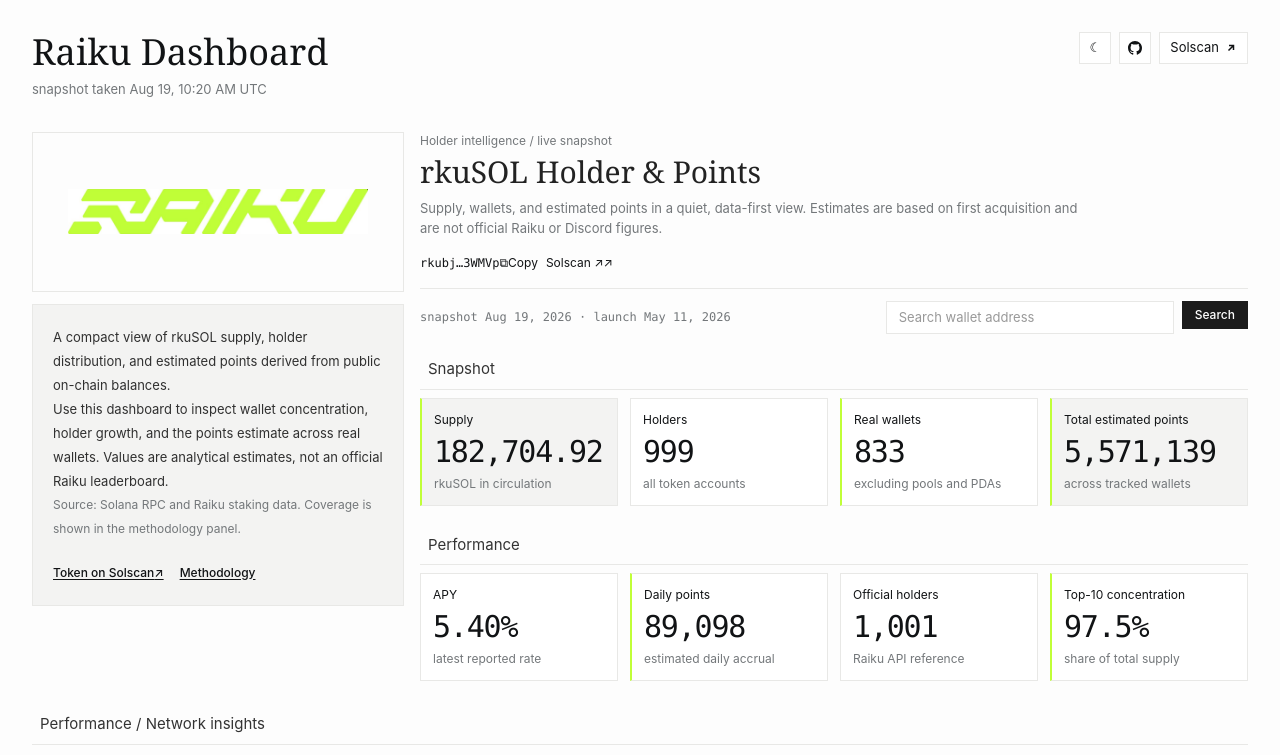
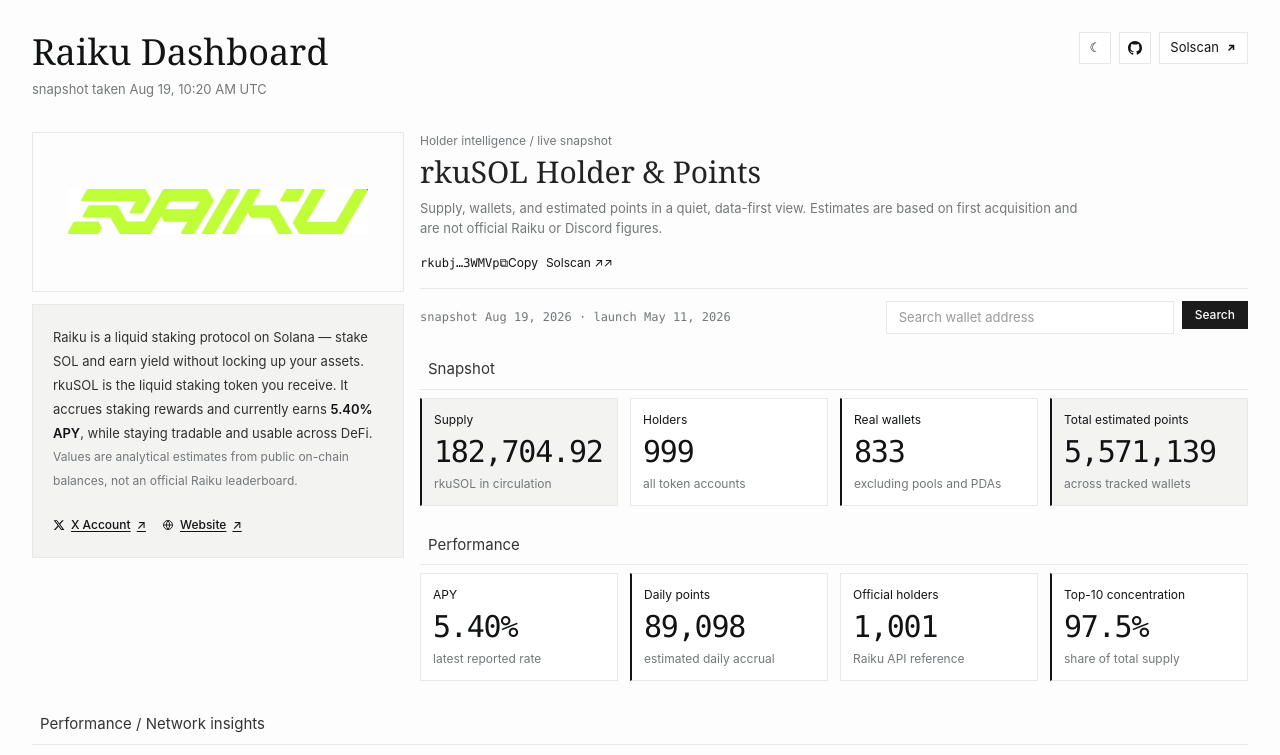
Before and after one commit to yjm26/raiku-dashboard, a React (Vite) app: page / in a window 1280 px wide. Shown: the top 755 px of the page. Built offline with nearby package versions, Linux system fonts and the light colour scheme.

Commit message:
feat: Raiku protocol description, X/website links, black distribution accents

```diff
--- a/src/app/components/ProtocolInfo.jsx
+++ b/src/app/components/ProtocolInfo.jsx
@@ -1,19 +1,25 @@
 import ExternalLink from './ExternalLink.jsx';
+import { formatNumber } from '../data.js';
+
+const XIcon = () => <svg width="12" height="12" viewBox="0 0 24 24" fill="currentColor" aria-hidden="true"><path d="M18.244 2.25h3.308l-7.227 8.26 8.502 11.24H16.17l-5.214-6.817L4.99 21.75H1.68l7.73-8.835L1.254 2.25H8.08l4.713 6.231zm-1.161 17.52h1.833L7.084 4.126H5.117z" /></svg>;
+
+const GlobeIcon = () => <svg width="12" height="12" viewBox="0 0 24 24" fill="none" stroke="currentColor" strokeWidth="1.8" aria-hidden="true"><circle cx="12" cy="12" r="9" /><path d="M3 12h18M12 3a15 15 0 0 1 0 18M12 3a15 15 0 0 0 0 18" /></svg>;
 
 export default function ProtocolInfo({ snapshot }) {
-  const mint = snapshot?.mint ?? '';
+  const apyValue = Number(snapshot?.stats?.apyPct);
+  const apyLabel = snapshot?.stats?.apyPct == null || !Number.isFinite(apyValue) ? '—' : `${formatNumber(apyValue, { minimumFractionDigits: 2, maximumFractionDigits: 2 })}%`;
   return <aside aria-label="Raiku protocol information" className="grid content-start gap-3">
     <section className="flex min-h-[160px] items-center justify-center border border-rule bg-transparent px-4 py-6">
       <img src="/raiku-logo.jpg" alt="Raiku" className="h-12 w-auto max-w-[300px] object-contain dark:hidden" />
       <img src="/raiku-logo-dark.png" alt="Raiku" className="hidden h-12 w-auto max-w-[300px] object-contain dark:block" />
     </section>
     <section className="border border-rule bg-surface-muted p-5 text-[13px] leading-6 text-[#303030] dark:text-muted">
-      <p className="mt-0">A compact view of rkuSOL supply, holder distribution, and estimated points derived from public on-chain balances.</p>
-      <p>Use this dashboard to inspect wallet concentration, holder growth, and the points estimate across real wallets. Values are analytical estimates, not an official Raiku leaderboard.</p>
-      <p className="mb-0 text-[12px] text-muted">Source: Solana RPC and Raiku staking data. Coverage is shown in the methodology panel.</p>
+      <p className="mt-0">Raiku is a liquid staking protocol on Solana — stake SOL and earn yield without locking up your assets.</p>
+      <p>rkuSOL is the liquid staking token you receive. It accrues staking rewards and currently earns <strong className="font-semibold text-ink dark:text-ink">{apyLabel} APY</strong>, while staying tradable and usable across DeFi.</p>
+      <p className="mb-0 text-[12px] text-muted">Values are analytical estimates from public on-chain balances, not an official Raiku leaderboard.</p>
       <div className="mt-5 flex flex-wrap gap-x-4 gap-y-2 text-[12px] font-medium">
-        <ExternalLink aria-label="View token on Solscan" className="text-ink underline underline-offset-2" href={mint ? `https://solscan.io/token/${mint}` : 'https://solscan.io'}>Token on Solscan</ExternalLink>
-        <a className="text-ink underline underline-offset-2" href="#methodology">Methodology</a>
+        <ExternalLink aria-label="Raiku on X" className="inline-flex items-center gap-1.5 text-ink underline underline-offset-2" href="https://x.com/raikucom"><XIcon />X Account</ExternalLink>
+        <ExternalLink aria-label="Raiku website" className="inline-flex items-center gap-1.5 text-ink underline underline-offset-2" href="https://raiku.com/stake"><GlobeIcon />Website</ExternalLink>
       </div>
     </section>
   </aside>;
--- a/src/styles/tokens.css
+++ b/src/styles/tokens.css
@@ -7,8 +7,8 @@
   --muted: #73777a;
   --rule: #e8e8e6;
   --rule-strong: #d8d8d6;
-  --accent: #c0ff38;
-  --accent-soft: #f2ffe0;
+  --accent: #111315;
+  --accent-soft: #f2f2f1;
   --gap: 16px;
   --radius: 2px;
   /* charts — light: black series, gradient fade fill */
```
Also changed, not shown: 1 other file (tests, documents, lock files or other folders).
